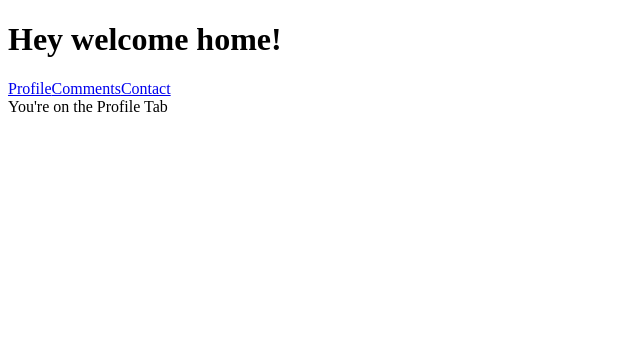
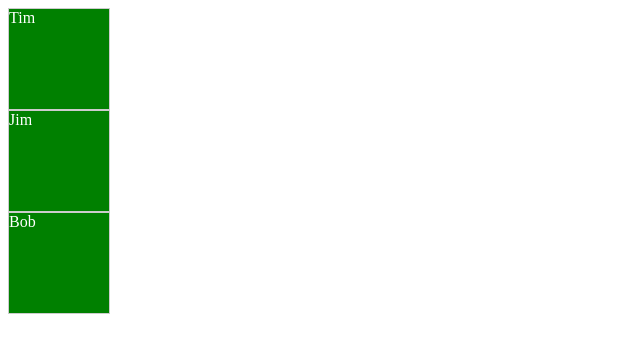
Before and after one commit to sjinny0124/react-router-ex1, a React (Create React App) app: page / in a window 1280 px wide. Before the commit this address led to /home. Shown: the top 352 px of the page, without its empty margins (0-640 px from the left). Built offline with nearby package versions, Linux system fonts and the light colour scheme.

Commit message:
hoc 예제 커밋

```diff
--- a/src/App.css
+++ b/src/App.css
@@ -36,3 +36,10 @@ a.active {
   background-color: blue;
   font-size: 20px;
 }
+.User {
+  border: 1px solid #ccc;
+  background: green;
+  width: 100px;
+  height: 100px;
+  color: #fff;
+}
--- a/src/index.js
+++ b/src/index.js
@@ -1,14 +1,26 @@
 import React from "react";
 import ReactDOM from "react-dom";
-import TabApp from "./examples/TabApp";
 import "./App.css";
-import { BrowserRouter, Route, Redirect, Switch } from "react-router-dom";
-const routes = (
-  <BrowserRouter>
-    <Switch>
-      <Route path="/home" component={TabApp} />
-      <Redirect from="/" to="/home" />
-    </Switch>
-  </BrowserRouter>
+const User = ({ name }) => <div className="User">{name}</div>;
+
+const hoc = BaseComponent => props => {
+  console.log("===>", props, BaseComponent);
+  return <BaseComponent {...props} name="Jim" />;
+};
+
+const hoc2 = overrideProps => BaseComponent => props => (
+  <BaseComponent {...props} {...overrideProps} />
 );
-ReactDOM.render(routes, document.getElementById("root"));
+
+const User3 = hoc2({ name: "Bob" })(User);
+const User2 = hoc(User);
+
+const App = () => (
+  <div>
+    <User name="Tim" />
+    <User2 name="Tim" />
+    <User3 name="Tim" />
+  </div>
+);
+
+ReactDOM.render(<App />, document.getElementById("root"));
```
